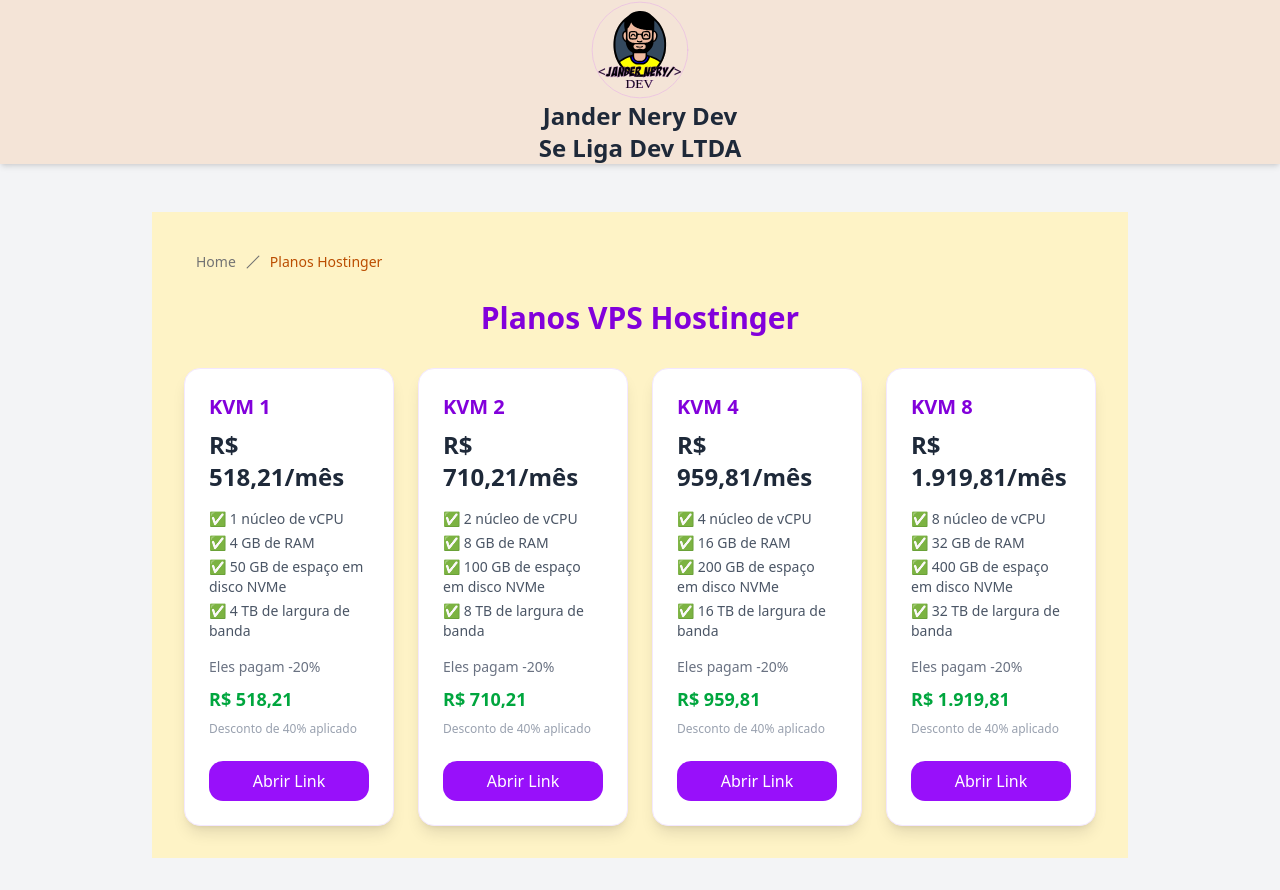
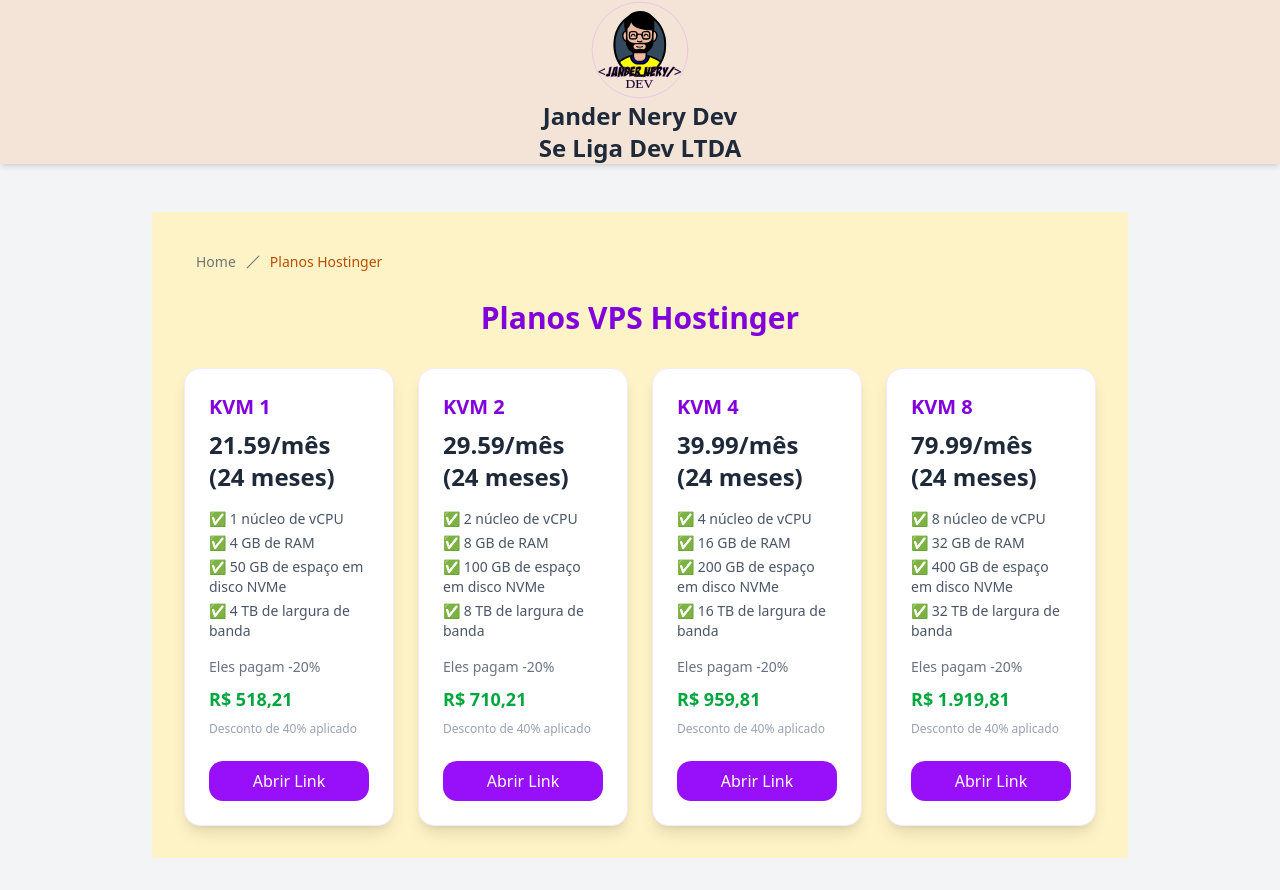
Before and after one commit to jnerydesigner/landingpage-products-digital, a React (Vite) app: page /hostinger in a window 1280 px wide. Built offline with nearby package versions, Linux system fonts and the light colour scheme.

Commit message:
Change value hostinger plan

```diff
--- a/src/components/hostingerPlans.tsx
+++ b/src/components/hostingerPlans.tsx
@@ -18,6 +18,39 @@
 };
 
 export const HostingerPlans = () => {
+  const transformAndCalculateAnnualPlan = (value: string) => {
+    // Handle invalid inputs
+    if (!value || typeof value !== "string" || value.trim() === "") {
+      console.warn("Invalid or empty input:", value);
+      return "0";
+    }
+
+    // Remove all non-numeric characters except dot and comma
+    const cleanValue = value.replace(/[^\d,.]/g, "");
+    console.log("Clean value:", cleanValue); // Log for debugging
+
+    // Remove thousands separators (dots) and replace comma with dot for decimal
+    const formattedValue = cleanValue.replace(/\./g, "").replace(",", ".");
+    console.log("Formatted value:", formattedValue); // Log for debugging
+
+    // Convert to float
+    const valorFloat = parseFloat(formattedValue);
+
+    // Check if the result is a valid number
+    if (isNaN(valorFloat)) {
+      console.warn("Cannot parse value:", value, "Formatted:", formattedValue);
+      return "0";
+    }
+
+    // Divide by 24
+    const resultado = valorFloat / 24;
+
+    // Format result to string with 2 decimal places
+    const resultadoString = resultado.toFixed(2);
+
+    return resultadoString;
+  };
+
   return (
     <div className="w-[400px] md:w-full px-4 py-2 container mx-auto md:px-4 md:py-4 mt-40 md:mt-2">
       <BreadCrumbApp name="Planos Hostinger" page="/hostinger-site" />
@@ -35,7 +68,7 @@
                 {plan.title}
               </h3>
               <p className="text-2xl font-bold text-gray-800 mb-4">
-                {plan.price}/mês
+                {transformAndCalculateAnnualPlan(plan.price)}/mês (24 meses)
               </p>
               <ul className="text-sm text-gray-600 space-y-1 mb-4">
                 {plan.description.map((desc, idx) => (
```
